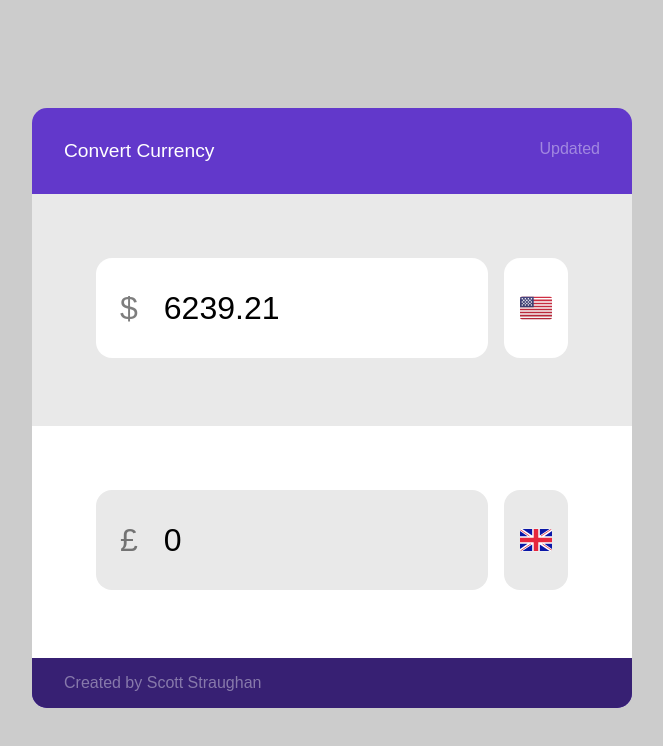
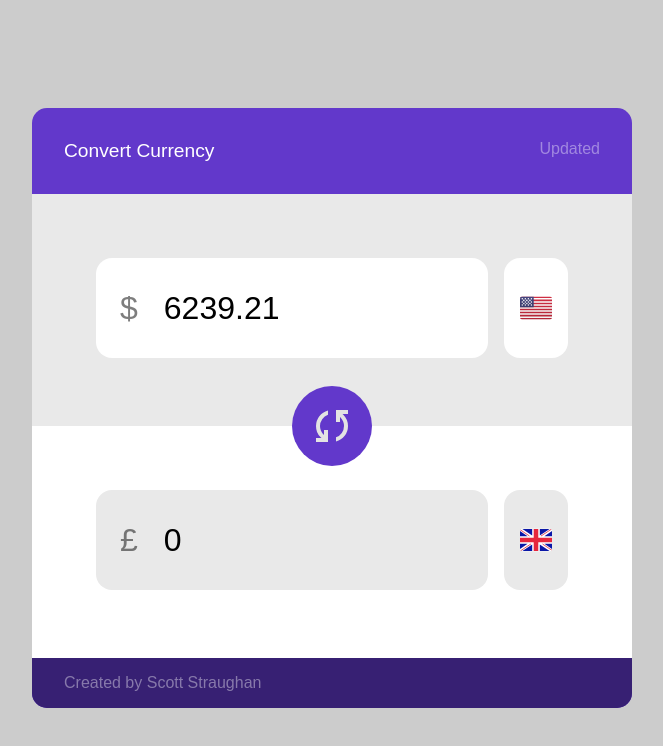
Before and after one commit to scottstraughan/currency-converter, an Angular app: page / in a window 1280 px wide. Shown: the top 746 px of the page, without its empty margins (316-979 px from the left). Built offline with nearby package versions, Linux system fonts and the light colour scheme; no server answers.

Commit message:
Added checking indicator.

```diff
--- a/src/app/app.component.html
+++ b/src/app/app.component.html
@@ -11,6 +11,10 @@
             [currency]="currencyPair().from"></sct-currency-input>
     </div>
     <div class="to">
+      <div class="indicator checking">
+        <img src="./images/checking.svg" alt="Checking" />
+      </div>
+
       <sct-currency-input
           class="to-currency"
           (valueChanged)="onToCurrencyValueChanged($event)"
--- a/src/app/app.component.scss
+++ b/src/app/app.component.scss
@@ -1,4 +1,6 @@
 :host {
+  --theme-color-primary: #6238cb;
+
   display: flex;
   width: 100vw;
   height: 100vh;
@@ -10,7 +12,7 @@
 
     width: 600px;
     height: 600px;
-    background-color: #6238cb;
+    background-color: var(--theme-color-primary);
     border-radius: 15px;
     overflow: hidden;
     display: flex;
@@ -55,6 +57,46 @@
 
       .to {
         background-color: white;
+        position: relative;
+
+        .indicator {
+          top: -40px;
+          left: 50%;
+          width: 80px;
+          height: 80px;
+          transform: translateX(-50%);
+          background-color: var(--theme-color-primary);
+          border-radius: 100%;
+          position: absolute;
+          display: flex;
+          align-items: center;
+          justify-content: center;
+          padding: 1rem;
+
+          img {
+            width: 100%;
+            height: auto;
+            position: relative;
+            opacity: .6;
+
+            @keyframes checking {
+              0% {
+                transform: rotate(0);
+              }
+              50% {
+                transform: rotate(180deg);
+              }
+              100% {
+                transform: rotate(360deg);
+              }
+            }
+          }
+
+          &.checking img {
+            animation: checking 1s linear infinite;
+            opacity: 1;
+          }
+        }
       }
 
       .to .to-currency {
--- a/src/app/app.component.ts
+++ b/src/app/app.component.ts
@@ -1,7 +1,7 @@
 import { ChangeDetectionStrategy, Component, OnDestroy, Signal } from '@angular/core';
 import { CurrencyInputComponent } from './shared/currency-input/currency-input.component';
 import { Currency, CurrencyPair, CurrencyService } from './shared/services/currency.service';
-import { debounceTime, Subject, switchMap, take, takeUntil, tap } from 'rxjs';
+import { debounceTime, Subject, switchMap, takeUntil } from 'rxjs';
 import { toSignal } from '@angular/core/rxjs-interop';
 import { DatePipe } from '@angular/common';
 
@@ -14,8 +14,6 @@ import { DatePipe } from '@angular/common';
   changeDetection: ChangeDetectionStrategy.OnPush
 })
 export class AppComponent implements OnDestroy{
-  title = 'currency-converter';
-
   private static DEBOUNCE_TIME = 200;
 
   readonly currencyPair: Signal<CurrencyPair>;
--- a/src/index.html
+++ b/src/index.html
@@ -2,7 +2,7 @@
 <html lang="en">
 <head>
   <meta charset="utf-8">
-  <title>CurrencyConverter</title>
+  <title>Convert Currency</title>
   <base href="/">
   <meta name="viewport" content="width=device-width, initial-scale=1">
   <link rel="icon" type="image/x-icon" href="favicon.ico">
```
Also changed, not shown: public/images/checking.svg (added).
